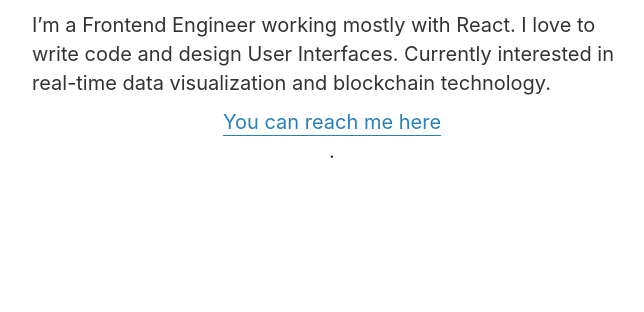
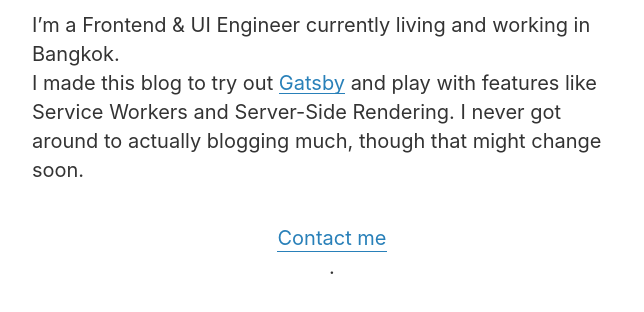
Before and after one commit to volny/gatsby-blog, a Gatsby site: page /about in a window 1280 px wide. Shown: the part 340-652 px from the top of the page, without its empty margins (308-952 px from the left). Built offline with nearby package versions, Linux system fonts and the light colour scheme; Gatsby itself is replaced by a stand-in of ours; some packages are replaced by stand-ins of ours; what compass-vertical-rhythm would draw is missing.

Commit message:
updated about page 2018

```diff
--- a/src/pages/about.js
+++ b/src/pages/about.js
@@ -30,11 +30,13 @@ export default () => (
     <Avatar src={AvatarImage} alt="Photo of me" />
     <Name>Felix Volny</Name>
     <Description>
-      I’m a Frontend Engineer working mostly with React. I love to write code and design User Interfaces.
-      Currently interested in real-time data visualization and blockchain technology.
-    </Description>
-    <a href="https://www.volny.co/#contactForm" target="_blank">
-      You can reach me here
+      I’m a Frontend & UI Engineer currently living and working in Bangkok.<br/>
+      I made this blog to try out <a href="https://www.gatsbyjs.org/" target="_blank">Gatsby</a> and play with features like Service Workers and Server-Side Rendering. I never got around to actually blogging much, though that might change soon.
+    </Description><br/>
+    <a href="mailto:website@felixvolny.co" target="_blank">
+      Contact me
     </a>.
+
+
   </Container>
 )
```
